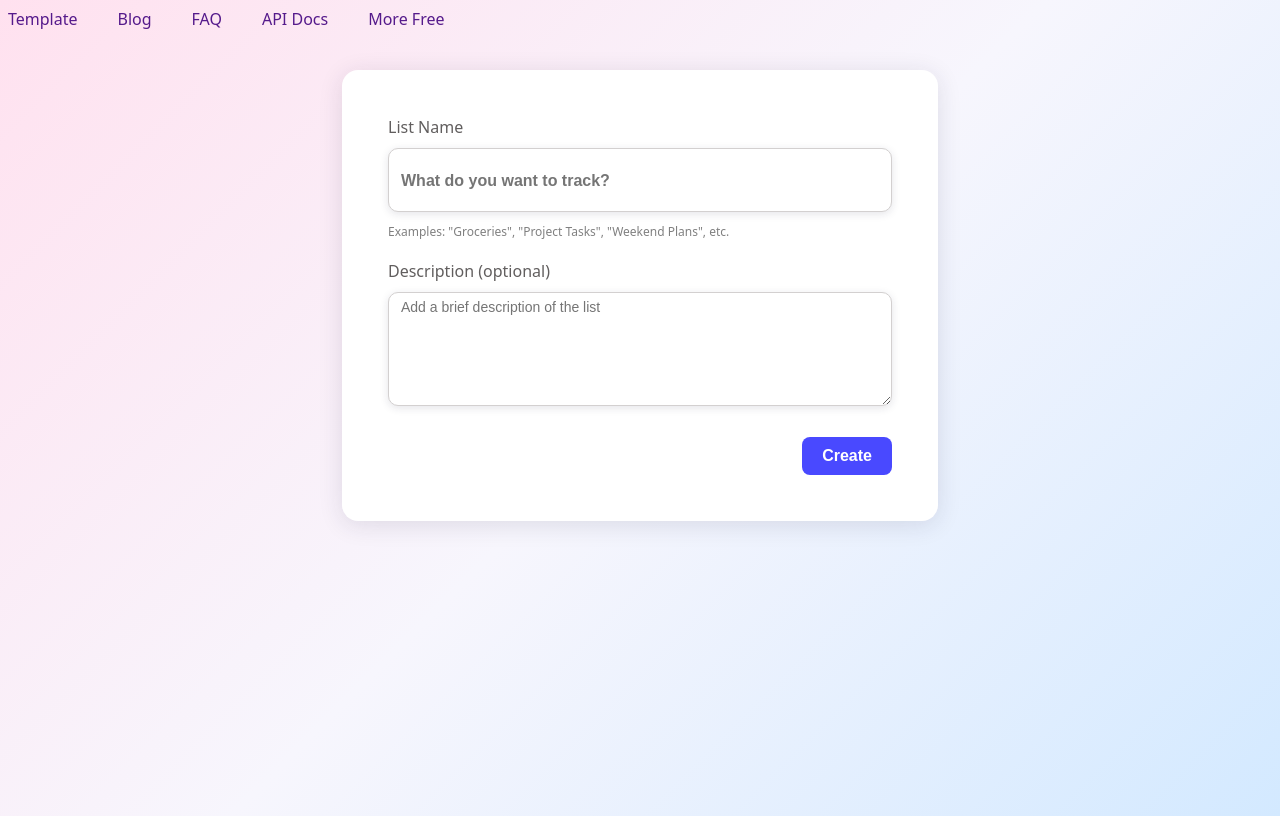
After one commit to im-dlam/SeeQQ, a FastAPI app: template app/templates/create_list.html in a window 1280 px wide. The commit adds this page. Run offline with FastAPI, Linux system fonts and the light colour scheme; the template is opened without the code that fills it, so the values that code supplies are empty.

Commit message:
update: use extends jinja2 for html

```diff
--- a/app/api/v1/note.py
+++ b/app/api/v1/note.py
@@ -19,17 +19,15 @@ async def all_notes(db: Session =  Depends(get_db)):
 @router.get("/" , status_code=status.HTTP_200_OK)
 async def homes(request: Request , db: Session =  Depends(get_db)):
     data = db.query(models.Notes).all()
-    return template.TemplateResponse('index.html' , {'request':request , 'data':data})
+    return template.TemplateResponse('create_list.html' , {'request':request , 'data':data})
 
 
 @router.post('/create-note' , status_code=status.HTTP_201_CREATED)
 async def add_notes(note_name: Optional[str] = Form(...), note_descriptions: Optional[str] = Form(...), db: Session =  Depends(get_db)):
-    # print(note_name, note_descriptions)
     notes = models.Notes(note_name=note_name,note_descriptions=note_descriptions, datetime=datetime.now())
     db.add(notes)
     db.commit()
     db.refresh(notes)
-
     return RedirectResponse('/',status_code=302)
 @router.post('/delete-note' , status_code=status.HTTP_204_NO_CONTENT)
 async def delete_note(note_id: Optional[str] = Form(...),note_content: Optional[str] = Form(...), db: Session = Depends(get_db)):
--- a/app/static/css/style.css
+++ b/app/static/css/style.css
@@ -1,4 +1,5 @@
 body {
+    min-height: 100vh;
   background: linear-gradient(135deg, #ffe1ef 0%, #f7f6fd 50%, #d3e9ff 100%);
   font-family: system-ui, -apple-system, BlinkMacSystemFont, 'Segoe UI', Roboto, Oxygen, Ubuntu, Cantarell, 'Open Sans', 'Helvetica Neue', sans-serif;
 }
--- /dev/null
+++ b/app/templates/base.html
@@ -0,0 +1,20 @@
+<!DOCTYPE html>
+<html>
+<head>
+    <title>{% block title %}{% endblock %}</title>
+    <link rel="stylesheet" href="{{ url_for('static', path='css/style.css') }}">
+</head>
+<body>
+    <nav class="nav-bar">
+        <a class="nav-link" href="">Template</a>
+        <a class="nav-link" href="">Blog</a>
+        <a class="nav-link" href="">FAQ</a>
+        <a class="nav-link" href="">API Docs</a>
+        <a class="nav-link" href="">More Free</a>
+    </nav>
+    <div class="content">
+        {% block content %}{% endblock %}
+    </div>
+    <script src="{{ url_for('static',path='js/script.js') }}"></script>
+</body>
+</html>
--- /dev/null
+++ b/app/templates/create_list.html
@@ -0,0 +1,25 @@
+{% extends "base.html" %}
+{% block title %}Tạo danh sách{% endblock %}
+{% block content%}
+
+<div class="container">
+    <div class="card">
+        <div class="form-wrapper">
+            <div id="success-message">
+                Tạo thành công!
+            </div>
+            <form class="form-main" action="/create-note" method="post">
+                <div class="label">List Name</div>
+                <input class="i-label-name" name="note_name" type="text" placeholder="What do you want to track?" required>
+                <div class="example-label">Examples: "Groceries", "Project Tasks", "Weekend Plans", etc.</div>
+                <div class="label">Description (optional)</div>
+                <textarea class="i-label-description" name="note_descriptions" type="text" placeholder="Add a brief description of the list" spellcheck="false" required></textarea>
+                <button id="submit" type="submit">Create</button>
+            </form>
+        </div>
+    </div>
+
+</div>
+
+
+{% endblock %}
```
Also changed, not shown: app/templates/index.html (+2 -5 lines).
